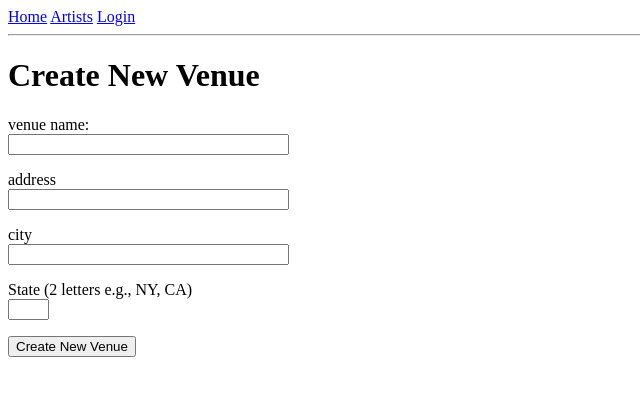
After one commit to lillymena/localMusic, a Flask app: page /newVenue in a window 1280 px wide. The commit adds this page. Shown: the top 396 px of the page, without its empty margins (0-640 px from the left). Run offline with Flask 2, Linux system fonts and the light colour scheme; some libraries are stand-ins or nearby versions.

Commit message:
new event/venue

```diff
--- a/app/routes.py
+++ b/app/routes.py
@@ -2,7 +2,7 @@ from flask import render_template, flash, redirect, url_for
 from flask_login import current_user, login_user, logout_user, login_required
 
 from app import app, db
-from app.templates.forms import ArtistForm, LoginForm, RegistrationForm
+from app.templates.forms import ArtistForm, LoginForm, RegistrationForm, EventForm, VenueForm, EmptyForm
 from app.models import Artist, Venue, Event, ArtistToEvent, User
 
 
@@ -36,6 +36,36 @@ def createNewArtist():
         db.session.commit()
         return redirect(url_for('listOfArtists'))
     return render_template('newArtist.html', title="newArtist", form=form)
+
+
+@app.route('/newEvent', methods=['GET', 'POST'])
+def createNewEvent():
+    form = EventForm()
+    form.venueName.choices = [(venue.id, venue.name) for venue in Venue.query.all()]
+    form.artists.choices = [(artist.id, artist.name) for artist in Artist.query.all()]
+    if form.validate_on_submit():
+        flash('New event requested for Event {}'.format(form.eventName.data))
+        my_event = Event(name=form.eventName.data, date=form.date.data, venue_id=form.venueName.data)
+        for a in form.artists.data:
+            my_artist = Artist.query.filter_by(id=a).first()
+            db.session.add(ArtistToEvent(artist=my_artist, event=my_event))
+        db.session.add(my_event)
+        db.session.commit()
+        return redirect(url_for('artists'))
+    return render_template('newEvent.html', title='newEvent', form=form)
+
+
+@app.route('/newVenue', methods=['GET', 'POST'])
+def createNewVenue():
+    form = VenueForm()
+    if form.validate_on_submit():
+        flash('New venue requested for artist {}'.format(form.venueName.data))
+        my_venue = Venue(name=form.venueName.data, address=form.address.data, city=form.city.data,
+                         state=form.state.data)
+        db.session.add(my_venue)
+        db.session.commit()
+        return redirect(url_for('artists'))
+    return render_template('newVenue.html', title='newVenue', form=form)
 
 
 @app.route('/login', methods=['GET', 'POST'])
--- a/app/templates/artist.html
+++ b/app/templates/artist.html
@@ -1,7 +1,7 @@
 {% extends "base.html" %}
 
     {% block app_content %}
-        <h1>Artist: {{ artist.name }}</h1>
+        <h1> Artist: {{ artist.name }}</h1>
         <h3>Hometown: {{ artist.hometown }}</h3>
         <h4>Description: {{ artist.description }}</h4>
         <h3>Events</h3>
--- a/app/templates/base.html
+++ b/app/templates/base.html
@@ -29,15 +29,17 @@
             {% else %}
                 <a href="{{ url_for('homepage') }}">Home</a>
                 <a href="{{ url_for('listOfArtists') }}">Artist</a>
-                <a href="{{ url_for('createNewArtist') }}">Create</a>
+                <a href="{{ url_for('createNewArtist') }}">Create New Artist</a>
+                <a href="{{ url_for('createNewEvent') }}">Create New Event</a>
+                <a href="{{ url_for('createNewVenue') }}">Create New Venue</a>
                 <a href="{{ url_for('user', username=current_user.username) }}">Profile</a></li>
                 <a href="{{ url_for('logout') }}">Logout</a></li>
-{% endif %}
+            {% endif %}
         </div>
         <hr>
         {% block app_content %}
-            <h1>Welcome to My Local Music Database</h1>
-            <p>Discover local artists :)</p>
+{#            <h1>Welcome to My Local Music Database</h1>#}
+{#            <p>Discover local artists :)</p>#}
         {% endblock %}
     </body>
 </html>
--- a/app/templates/forms.py
+++ b/app/templates/forms.py
@@ -1,5 +1,6 @@
 from flask_wtf import FlaskForm
-from wtforms import StringField, PasswordField, IntegerField, SubmitField, TextAreaField, BooleanField
+from wtforms import StringField, PasswordField, IntegerField, SubmitField, TextAreaField, BooleanField, DateField, \
+    SelectField, SelectMultipleField
 from wtforms.validators import DataRequired, Email, EqualTo, ValidationError
 
 from app.models import User
@@ -10,6 +11,22 @@ class ArtistForm(FlaskForm):
     hometown = StringField('hometown', validators=[DataRequired()])
     description = TextAreaField('description', validators=[DataRequired()])
     submit = SubmitField('submit')
+
+
+class EventForm(FlaskForm):
+    eventName = StringField('event name:', validators=[DataRequired()])
+    date = DateField("date", format="%Y-%m-%d", validators=[DataRequired()])
+    venueName = SelectField('venue', coerce=int, validators=[DataRequired()])
+    artists = SelectMultipleField('artists', coerce=int, validators=[DataRequired()])
+    submit = SubmitField('create new event')
+
+
+class VenueForm(FlaskForm):
+    venueName = StringField('venue name:', validators=[DataRequired()])
+    address = StringField('address', validators=[DataRequired()])
+    city = StringField('city', validators=[DataRequired()])
+    state = StringField('state', validators=[DataRequired()])
+    submit = SubmitField('Create New Venue')
 
 
 class LoginForm(FlaskForm):
--- a/app/templates/index.html
+++ b/app/templates/index.html
@@ -1,7 +1,7 @@
 {% extends "base.html" %}
 
 {% block app_content %}
-    <h1>Hello Ithaca Music!</h1>
-    <p>Find out about the best bands in Ithaca!</p>
+    <h1>Welcome to My Local Music Database</h1>
+    <p>Discover local artists :)</p>
 
 {% endblock %}
--- /dev/null
+++ b/app/templates/newVenue.html
@@ -0,0 +1,37 @@
+{% extends "base.html" %}
+
+{% block app_content %}
+    <h1>Create New Venue</h1>
+    <form action="" method="post" novalidate>
+        {{ form.hidden_tag() }}
+        <p>
+            {{ form.venueName.label }}<br>
+            {{ form.venueName(size=32) }}<br>
+            {% for error in form.venueName.errors %}
+            <span style="color: red;">[{{ error }}]</span>
+            {% endfor %}
+        </p>
+        <p>
+            {{ form.address.label }}<br>
+            {{ form.address(size=32)}}<br>
+            {% for error in form.address.errors %}
+            <span style="color: red;">[{{ error }}]</span>
+            {% endfor %}
+        </p>
+        <p>
+            {{ form.city.label }}<br>
+            {{ form.city(size=32) }}<br>
+            {% for error in form.city.errors %}
+            <span style="color: red;">[{{ error }}]</span>
+            {% endfor %}
+        </p>
+        <p>
+            State (2 letters e.g., NY, CA)<br>
+            {{ form.state(size=2) }}<br>
+            {% for error in form.state.errors %}
+            <span style="color: red;">[{{ error }}]</span>
+            {% endfor %}
+        </p>
+        <p>{{ form.submit() }}</p>
+    </form>
+{% endblock %}
```
Also changed, not shown: app/templates/newEvent.html (added, +38 -0 lines), localMusic.db.
